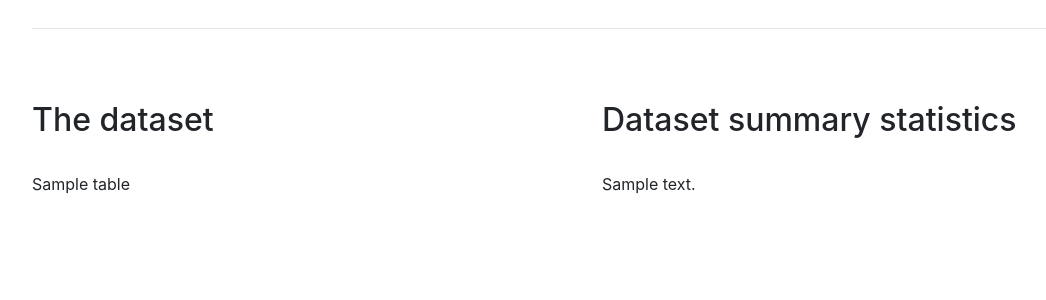
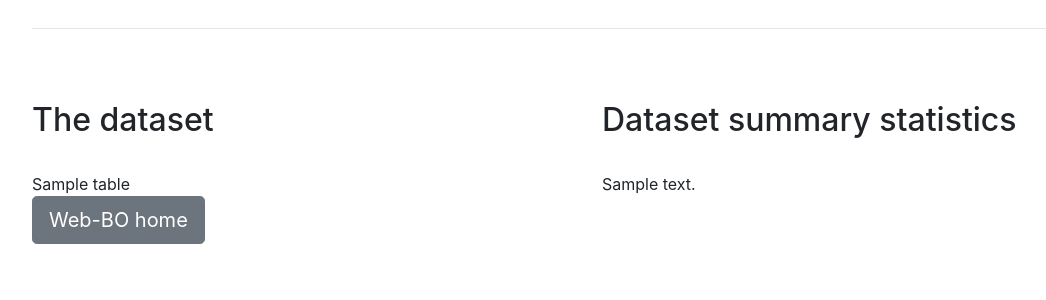
Before and after one commit to ImperialCollegeLondon/webBO, a Flask app: template website/templates/view_dataset.html in a window 1280 px wide. Shown: the part 293-593 px from the top of the page, without its empty margins (53-1099 px from the left). Run offline with Flask 3, Linux system fonts and the light colour scheme; the template is opened without the code that fills it: most values are stand-ins (such as "Sample title", 1, 10 or a date in 2020); data that the repository does not hold is empty; some libraries are stand-ins or nearby versions.

Commit message:
Add home navigation to pages

```diff
--- a/website/home_dash.py
+++ b/website/home_dash.py
@@ -107,6 +107,8 @@ def view_experiment(expt_name):
     graphJSON = json.dumps(fig, cls=plotly.utils.PlotlyJSONEncoder)
 
     if request.method == "POST":
+        if request.form['action'] == "view-my-stuff":
+            return redirect(url_for('home_dash.home'))
         if request.form['action'] == 'run':
             recs, campaign = run_bo(expt, expt.target, batch_size=expt.batch_size)
             recs['iteration'] = df['iteration'].max() + 1
@@ -150,6 +152,8 @@ def view_dataset():
     df = [pd.read_json(row.data) for row in Data.query.filter_by(name=session['viewdata']).all()][0]
     print(df.describe())
     if request.method == "POST":
+        if request.form['action'] == "view-my-stuff":
+            return redirect(url_for('home_dash.home'))
         if request.form['action'] == 'setup-experiment':
             variable_types={
                 "catalyst": {"parameter-type":"cat",
--- a/website/templates/view_dataset.html
+++ b/website/templates/view_dataset.html
@@ -144,6 +144,9 @@
     </div>
 </div>
 
+<form method="POST">
+    <button type="submit" class="btn btn-secondary btn-lg" name="action" value="view-my-stuff">Web-BO home</button>
+</form>
 
 
 {% endblock %}
--- a/website/templates/view_experiment.html
+++ b/website/templates/view_experiment.html
@@ -73,6 +73,8 @@
     <button type="submit" class="btn btn-primary btn-lg" name="action" value="download"
         style="margin-right: 20px;">Download
         dataset!</button>
+    <button type="submit" class="btn btn-secondary btn-lg" name="action" value="view-my-stuff">Web-BO home</button>
+
 </form>
 
 </br>
```
